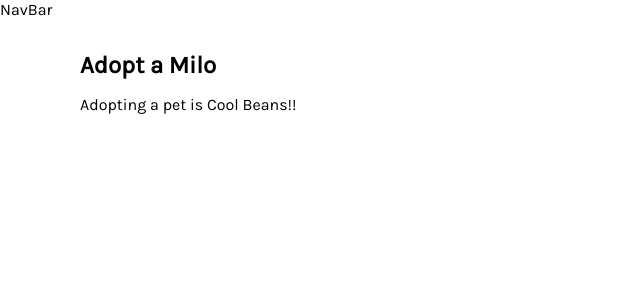
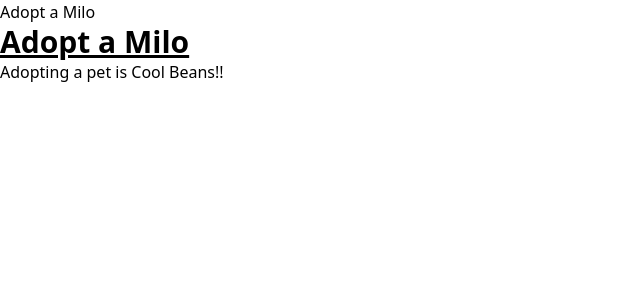
Before and after one commit to vickyruud/adopt-a-milo, a React (Create React App) app: page / in a window 1280 px wide. Shown: the top 300 px of the page, without its empty margins (0-640 px from the left). Built offline with nearby package versions, Linux system fonts and the light colour scheme.

Commit message:
add tailwind css

```diff
--- a/package.json
+++ b/package.json
@@ -34,5 +34,10 @@
       "last 1 firefox version",
       "last 1 safari version"
     ]
+  },
+  "devDependencies": {
+    "autoprefixer": "^10.4.7",
+    "postcss": "^8.4.13",
+    "tailwindcss": "^3.0.24"
   }
 }
--- /dev/null
+++ b/postcss.config.js
@@ -0,0 +1,6 @@
+module.exports = {
+  plugins: {
+    tailwindcss: {},
+    autoprefixer: {},
+  },
+}
--- a/src/App.js
+++ b/src/App.js
@@ -5,10 +5,10 @@ import './styles/app.css'
 function App() {
   return (
     <div>
-      <NavBar />
+      <NavBar/>
       <div className="container">
         <article>
-          <h1>Adopt a Milo </h1>
+          <h1 className="text-3xl font-bold underline">Adopt a Milo </h1>
           Adopting a pet is Cool Beans!!
         </article>
       </div>
--- a/src/components/NavBar.js
+++ /dev/null
@@ -1,9 +0,0 @@
-import React from 'react'
-
-function NavBar() {
-  return (
-    <div>NavBar</div>
-  )
-}
-
-export default NavBar
--- /dev/null
+++ b/src/components/NavBar.jsx
@@ -0,0 +1,13 @@
+import React from 'react';
+import '../styles/navbar.css'
+
+function NavBar() {
+  return (
+    <nav className='flex justify-between items-center bg-white'>
+      <a href='/'>Adopt a Milo</a>
+
+    </nav>
+  );
+}
+
+export default NavBar
--- a/src/styles/app.css
+++ b/src/styles/app.css
@@ -1,26 +1,3 @@
-@import url("https://fonts.googleapis.com/css2?family=Karla:wght@200;400&display=swap");
-
-* {
-  box-sizing: border-box;
-  margin: 0;
-  padding: 0;
-}
-
-body {
-  font-family: "Karla", -apple-system, BlinkMacSystemFont, "Segoe UI", "Roboto",
-    "Oxygen", "Ubuntu", "Cantarell", "Fira Sans", "Droid Sans", "Helvetica Neue",
-    sans-serif;
-  -webkit-font-smoothing: antialiased;
-  -moz-osx-font-smoothing: grayscale;
-}
-
-.container {
-  max-width: 90%;
-  margin-right: auto;
-  margin-left: auto;
-  padding: 1rem;
-}
-
-article h1 {
-  margin: 1rem 0;
-}
+@tailwind base;
+@tailwind components;
+@tailwind utilities;
--- /dev/null
+++ b/tailwind.config.js
@@ -0,0 +1,7 @@
+module.exports = {
+  content: [ "./src/**/*.{js,jsx,ts,tsx}"],
+  theme: {
+    extend: {},
+  },
+  plugins: [],
+}
```
Also changed, not shown: src/styles/navbar.css (added), 1 other file (tests, documents, lock files or other folders).
